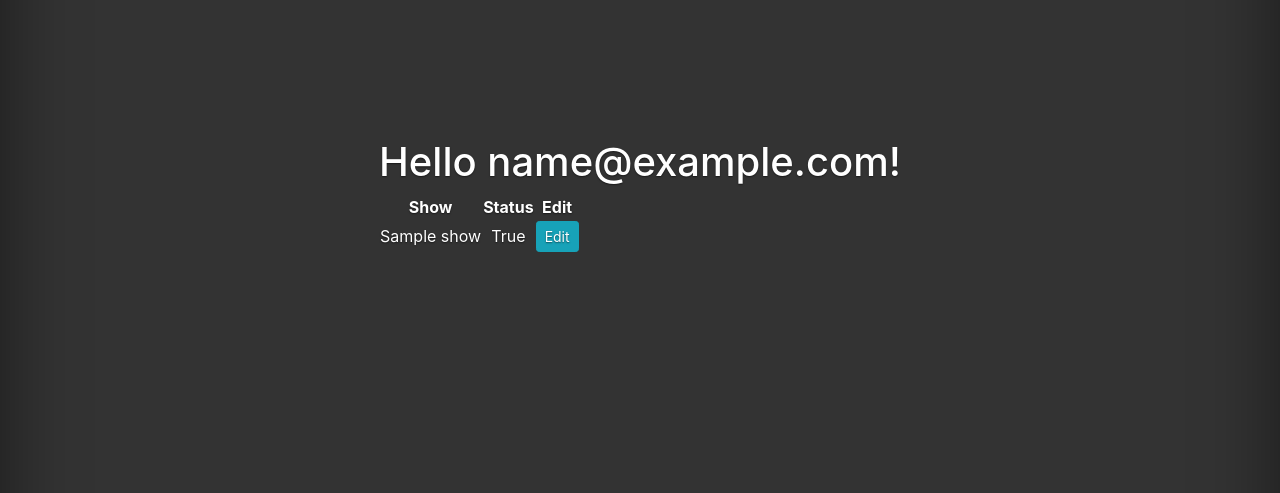
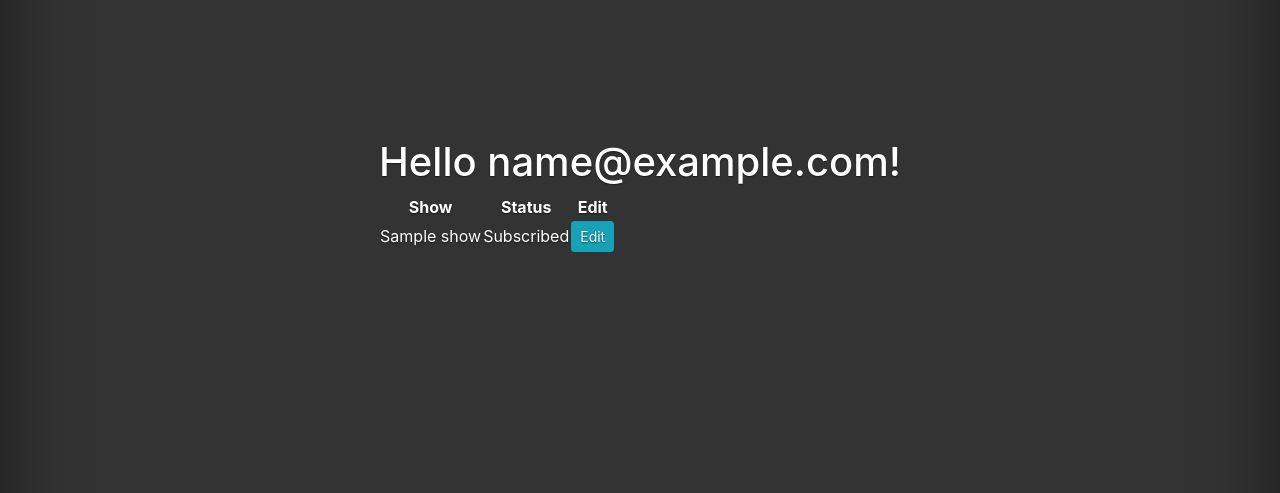
Before and after one commit to jmhubbard/quote_of_the_day_custom_user, a Django app: page /subscriptions/ in a window 1280 px wide. Shown: the part 195-688 px from the top of the page. Run offline with Django 3.2, Linux system fonts and the light colour scheme; a user stored in the database is signed in; tables that the repository leaves empty hold one stand-in row (values such as "Sample post"); some libraries are stand-ins or nearby versions.

Commit message:
changed boolean is_subscribed to choice field subscription_preference

```diff
--- a/subscriptions/forms.py
+++ b/subscriptions/forms.py
@@ -8,13 +8,13 @@ class SubscriptionForm(forms.ModelForm):
         model = Subscription
         fields = [
             'show',
-            'is_subscribed',
+            'subscription_preference',
             ]
     def save(self, commit=True):
         usersubscription = super().save(commit=False)
         # user = User.objects.get(username = "jasonhubb@gmail.com")
         usersubscription.show = self.cleaned_data['show']
-        usersubscription.is_subscribed = self.cleaned_data['is_subscribed']
+        usersubscription.is_subscribed = self.cleaned_data['subscription_preference']
 
         # userpreference.user = user
         if commit:
--- a/subscriptions/models.py
+++ b/subscriptions/models.py
@@ -1,6 +1,7 @@
 from django.db import models
 import users.models
 import shows.models
+from django import forms
 
 def subscribe_user_on_creation(user, shows):
     for show in shows:
@@ -11,10 +12,20 @@ def subscribe_user_on_creation(user, shows):
 
 
 
+subscription_choices = (
+    ('Subscribed', 'Subscribed'),
+    ('Unsubscribed', 'Unsubscribed')
+)
+
 class Subscription(models.Model):
     user = models.ForeignKey('users.User', on_delete=models.CASCADE)
     show = models.ForeignKey('shows.Show', on_delete=models.CASCADE)
     is_subscribed = models.BooleanField(default=True)
+    subscription_preference = models.CharField(
+        max_length = 20,
+        choices = subscription_choices,
+        default = 'Subscribed'
+        )
 
     class Meta:
         unique_together = (
--- a/subscriptions/templates/subscriptions/subform.html
+++ b/subscriptions/templates/subscriptions/subform.html
@@ -12,7 +12,7 @@
         {% for i in subscriptions %}
         <tr>
             <td>{{ i.show }}</td>
-            <td>{{ i.is_subscribed }}</td>
+            <td>{{ i.subscription_preference }}</td>
             <td><a href ="{% url 'subscription-update' i.id %}" class="btn btn-info btn-sm">Edit</a></td>
         </tr>
         {% endfor %}
--- a/subscriptions/views.py
+++ b/subscriptions/views.py
@@ -26,7 +26,7 @@ def subscription(request):
 
 class SubscriptionUpdate(LoginRequiredMixin, UpdateView):
     model = Subscription
-    fields = ['is_subscribed',]
+    fields = ['subscription_preference',]
     template_name_suffix = '_update_form'
 
 
```
Also changed, not shown: subscriptions/migrations/0004_subscription_subscription_preference.py (added).
